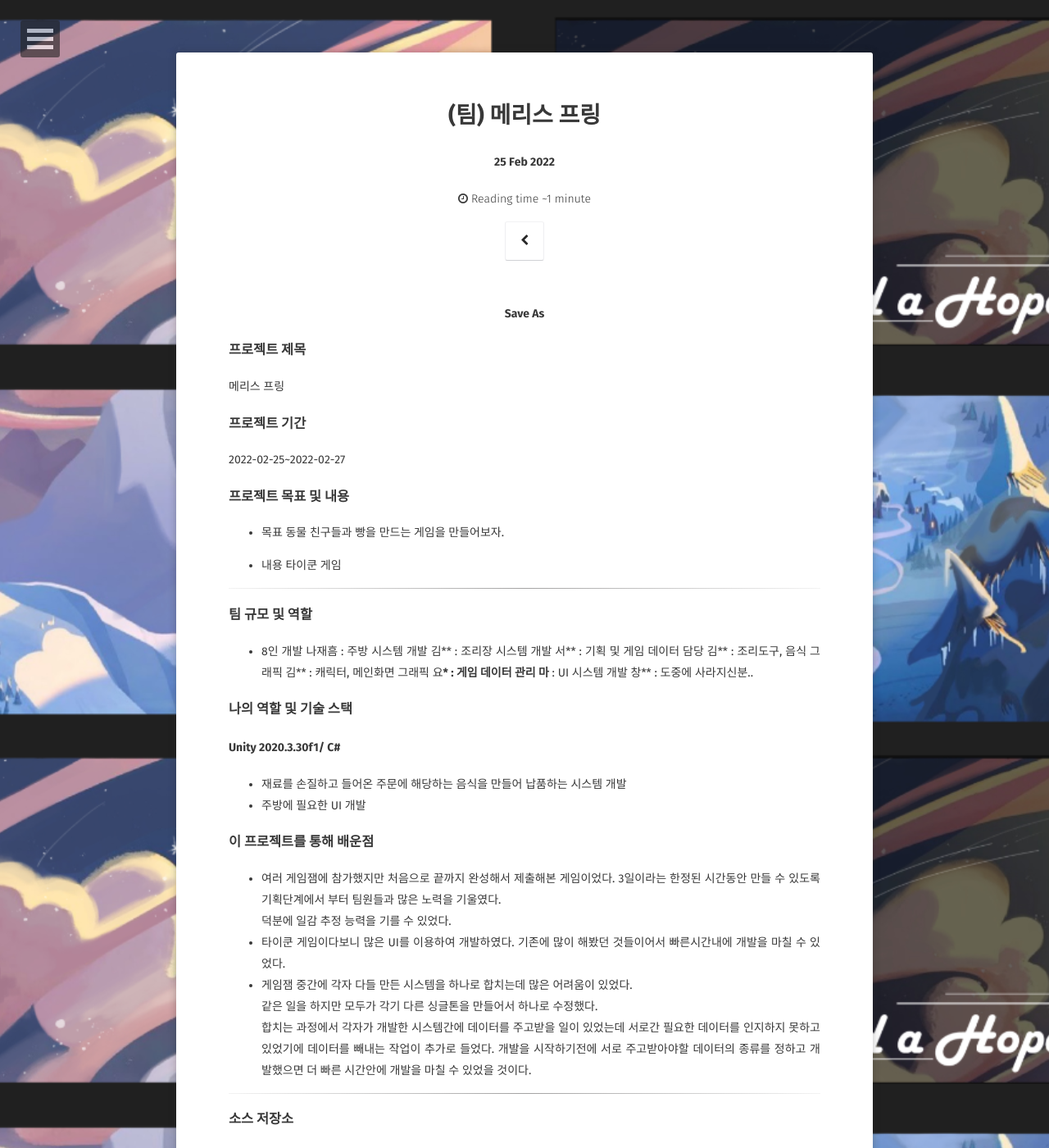
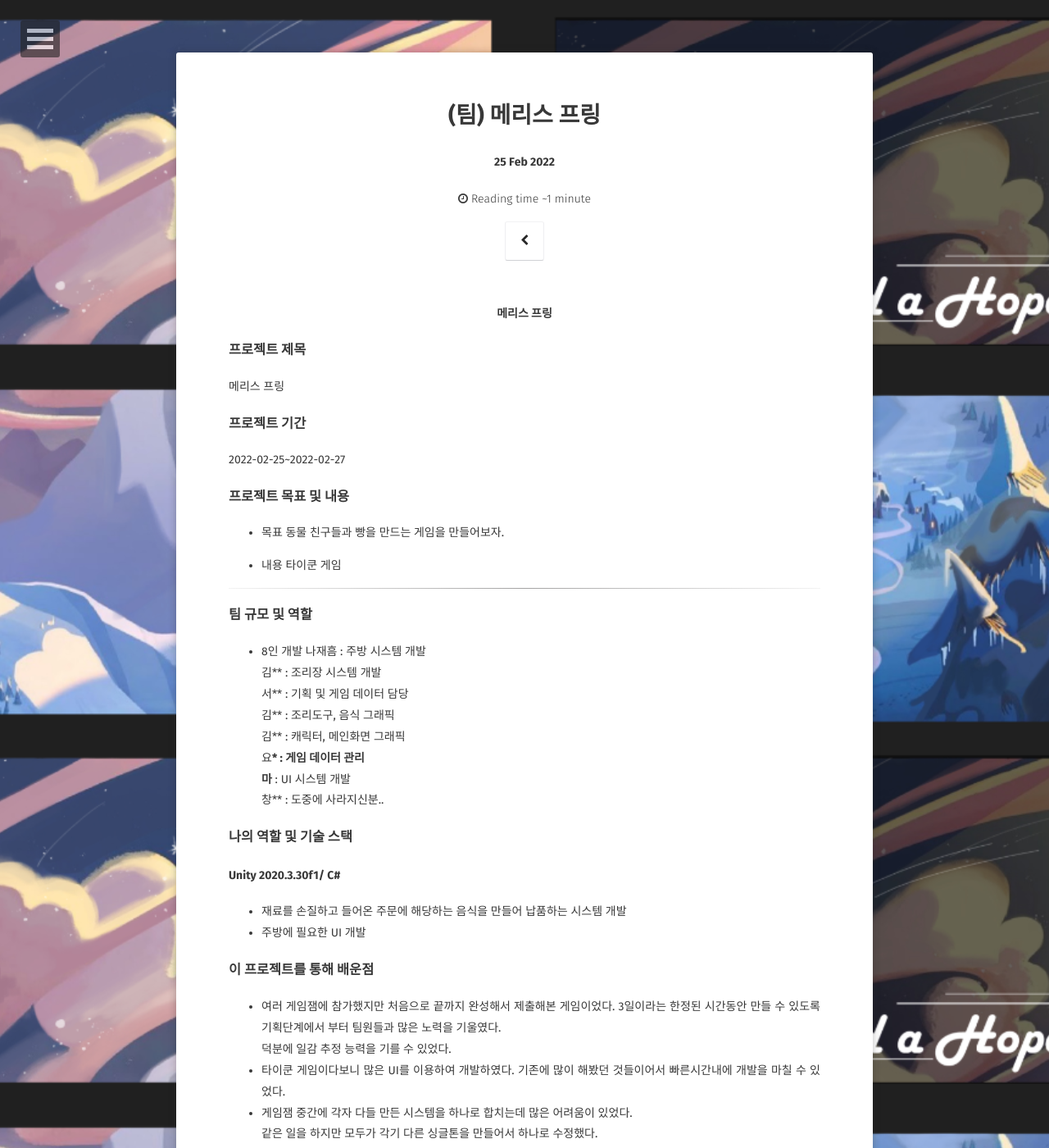
Before and after one commit to Meerkat-GMD/Meerkat-GMD.github.io, a Jekyll site: the page built from _posts/2022-02-25-메리스 프링.md, in a window 1280 px wide and 1400 px high. Shown: the whole window at 82% size. Built offline with Jekyll 4.4.1, drawn with Linux system fonts in a browser that asks for light colours; some web fonts are replaced; comment, search, counter and statistics services are not loaded.

Commit message:
엔터 추가 제목수정

```diff
--- a/_posts/2022-02-25-메리스 프링.md
+++ b/_posts/2022-02-25-메리스 프링.md
@@ -12,7 +12,7 @@ tag:
 - theme
 comments: true
 ---
-<center><b>Save As</b></center>
+<center><b>메리스 프링</b></center>
 
 ### 프로젝트 제목
 메리스 프링
```
